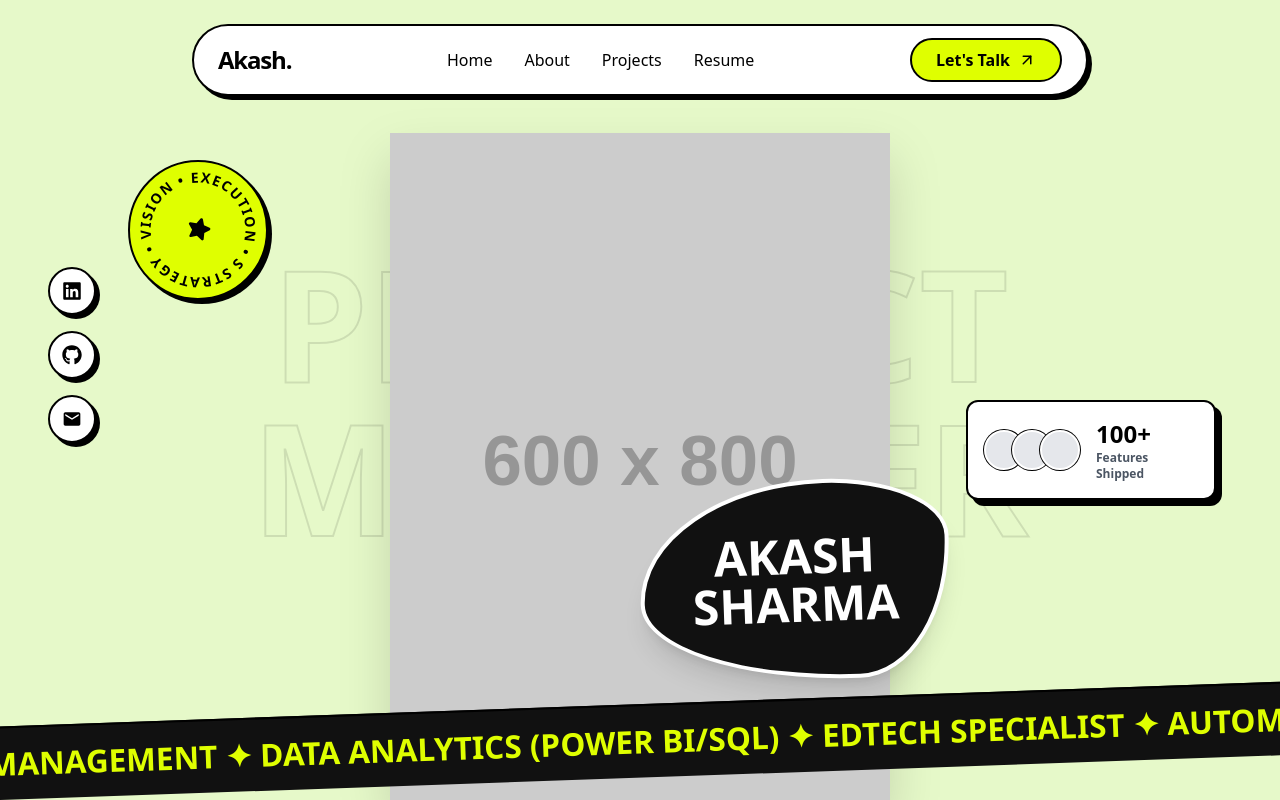
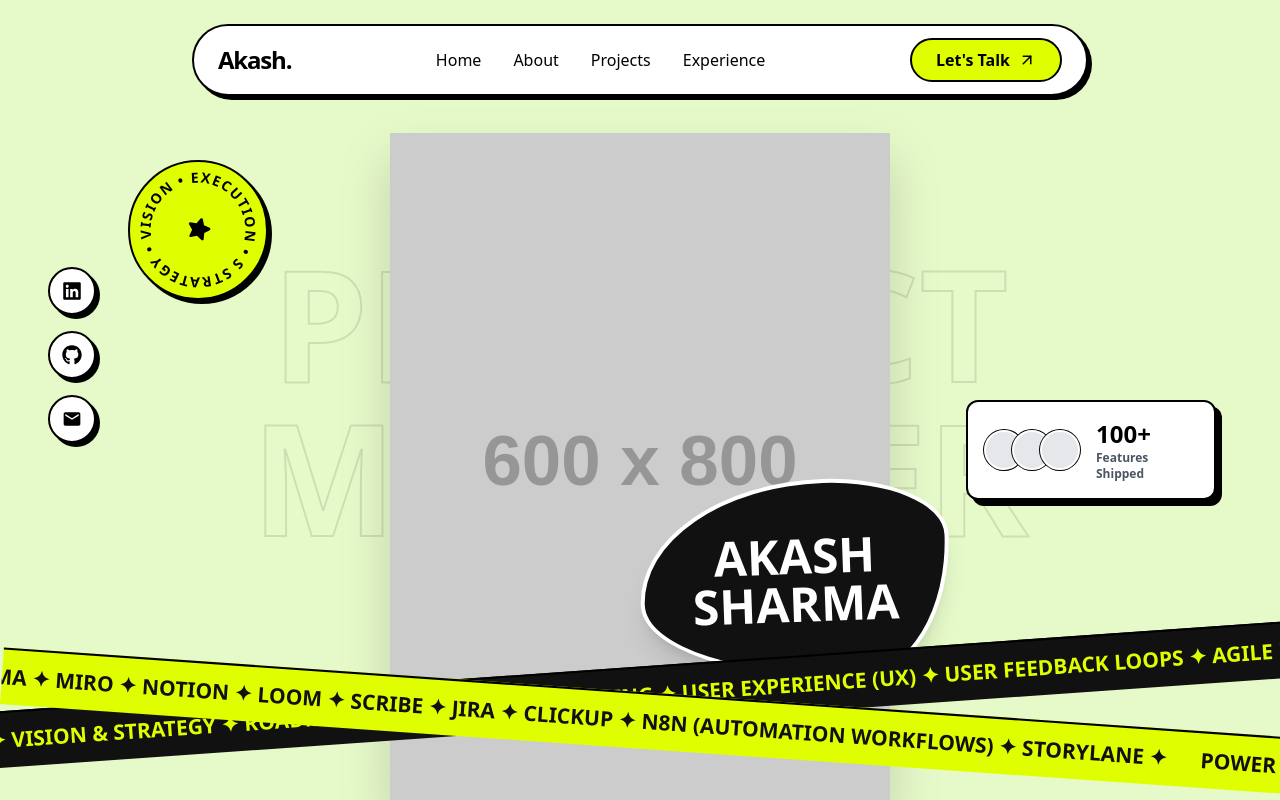
Before and after one commit to AkashSharma19/personal--portfolio, a React (Vite) app: page / in a window 1280 px wide. Shown: the top 800 px of the page. Built offline with nearby package versions, Linux system fonts and the light colour scheme; the HTML template or start-up script is replaced by a standard one.

Commit message:
Update Hero marquees to crossed design with skills and tools; fix navigation links and add section IDs

```diff
--- a/src/components/Experience.jsx
+++ b/src/components/Experience.jsx
@@ -140,7 +140,7 @@ export default function ExperienceSection() {
   const data = activeTab === 'experience' ? experienceData : educationData;
 
   return (
-    <section className="w-full py-24 bg-[#fafafa] border-b-2 border-black font-sans">
+    <section id="experience" className="w-full py-24 bg-[#fafafa] border-b-2 border-black font-sans">
       <div className="max-w-7xl mx-auto px-6">
 
         {/* Header with Toggle */}
--- a/src/components/Footer.jsx
+++ b/src/components/Footer.jsx
@@ -22,7 +22,7 @@ const InputField = ({ placeholder, type = "text", className = "" }) => (
 
 export default function Footer() {
   return (
-    <footer className="relative w-full bg-[#050505] text-white py-24 overflow-hidden font-sans border-t-2 border-black">
+    <footer id="contact" className="relative w-full bg-[#050505] text-white py-24 overflow-hidden font-sans border-t-2 border-black">
 
       {/* Background Decor: The Green Glow */}
       <div className="absolute top-0 left-0 w-[500px] h-[500px] bg-[#DFFF00]/10 rounded-full blur-[120px] pointer-events-none -translate-x-1/2 -translate-y-1/2" />
--- a/src/components/Hero.jsx
+++ b/src/components/Hero.jsx
@@ -17,16 +17,21 @@ const Navbar = () => (
       <div className="text-2xl font-black font-sans tracking-tighter">Akash.</div>
 
       <div className="hidden md:flex gap-8 font-medium">
-        {['Home', 'About', 'Projects', 'Resume'].map((item) => (
-          <a key={item} href={`#${item.toLowerCase()}`} className="hover:underline decoration-2 underline-offset-4">
-            {item}
+        {[
+          { name: 'Home', href: '#' },
+          { name: 'About', href: '#about' },
+          { name: 'Projects', href: '#projects' },
+          { name: 'Experience', href: '#experience' }
+        ].map((item) => (
+          <a key={item.name} href={item.href} className="hover:underline decoration-2 underline-offset-4">
+            {item.name}
           </a>
         ))}
       </div>
 
-      <button className="bg-[#DFFF00] hover:translate-y-[-2px] hover:shadow-[2px_2px_0px_0px_rgba(0,0,0,1)] transition-all border-2 border-black px-6 py-2 rounded-full font-bold flex items-center gap-2">
+      <a href="#contact" className="bg-[#DFFF00] hover:translate-y-[-2px] hover:shadow-[2px_2px_0px_0px_rgba(0,0,0,1)] transition-all border-2 border-black px-6 py-2 rounded-full font-bold flex items-center gap-2">
         Let's Talk <FiArrowUpRight size={18} />
-      </button>
+      </a>
     </div>
   </motion.nav>
 );
@@ -63,19 +68,37 @@ const RotatingBadge = () => (
 );
 
 const Marquee = () => (
-  <div className="absolute bottom-0 left-0 right-0 z-40 bg-[#111] text-[#DFFF00] border-t-2 border-black py-4 rotate-[-2deg] scale-105 origin-bottom-left overflow-hidden whitespace-nowrap">
+  <>
+    {/* First Marquee */}
+    <div className="absolute bottom-8 left-0 right-0 z-40 bg-[#111] text-[#DFFF00] border-t-2 border-black py-3 rotate-[-4deg] scale-105 origin-bottom-left overflow-hidden whitespace-nowrap">
       <motion.div
-      animate={{ x: [0, -1000] }}
-      transition={{ repeat: Infinity, duration: 20, ease: "linear" }}
-      className="flex gap-8 text-3xl font-black uppercase"
+        animate={{ x: [0, -2000] }}
+        transition={{ repeat: Infinity, duration: 30, ease: "linear" }}
+        className="flex gap-8 text-xl font-black uppercase"
       >
-      {[...Array(4)].map((_, i) => (
+        {[...Array(6)].map((_, i) => (
           <span key={i} className="flex items-center gap-8">
-          Product Lifecycle Management ✦ Data Analytics (Power BI/SQL) ✦ EdTech Specialist ✦ Automation (N8N) ✦
+            Product Lifecycle Management (PLM) ✦ Vision & Strategy ✦ Roadmap Planning ✦ Wireframing ✦ User Experience (UX) ✦ User Feedback Loops ✦ Agile Methodologies ✦ Sprint Planning ✦ Documentation (PRDs, Changelogs) ✦
           </span>
         ))}
       </motion.div>
     </div>
+
+    {/* Second Marquee */}
+    <div className="absolute bottom-24 left-0 right-0 z-40 bg-[#DFFF00] text-[#111] border-t-2 border-black py-3 rotate-[4deg] scale-105 origin-bottom-left overflow-hidden whitespace-nowrap">
+      <motion.div
+        animate={{ x: [0, -2000] }}
+        transition={{ repeat: Infinity, duration: 25, ease: "linear" }}
+        className="flex gap-8 text-xl font-black uppercase"
+      >
+        {[...Array(6)].map((_, i) => (
+          <span key={i} className="flex items-center gap-8">
+            Power BI ✦ MS Excel ✦ Google Analytics ✦ Figma ✦ Miro ✦ Notion ✦ Loom ✦ Scribe ✦ Jira ✦ ClickUp ✦ N8N (Automation Workflows) ✦ Storylane ✦
+          </span>
+        ))}
+      </motion.div>
+    </div>
+  </>
 );
 
 // --- Main Hero Component ---
```
Lines whose indentation alone changed are shown as unchanged.
